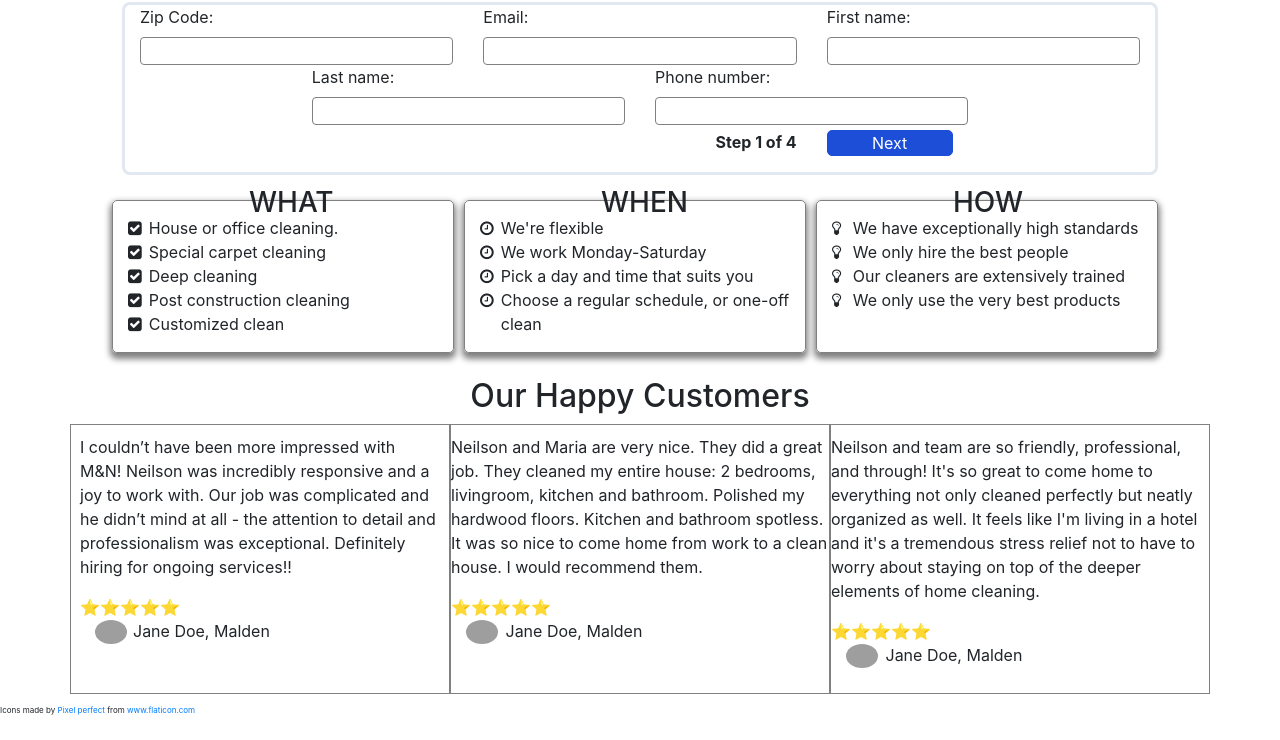
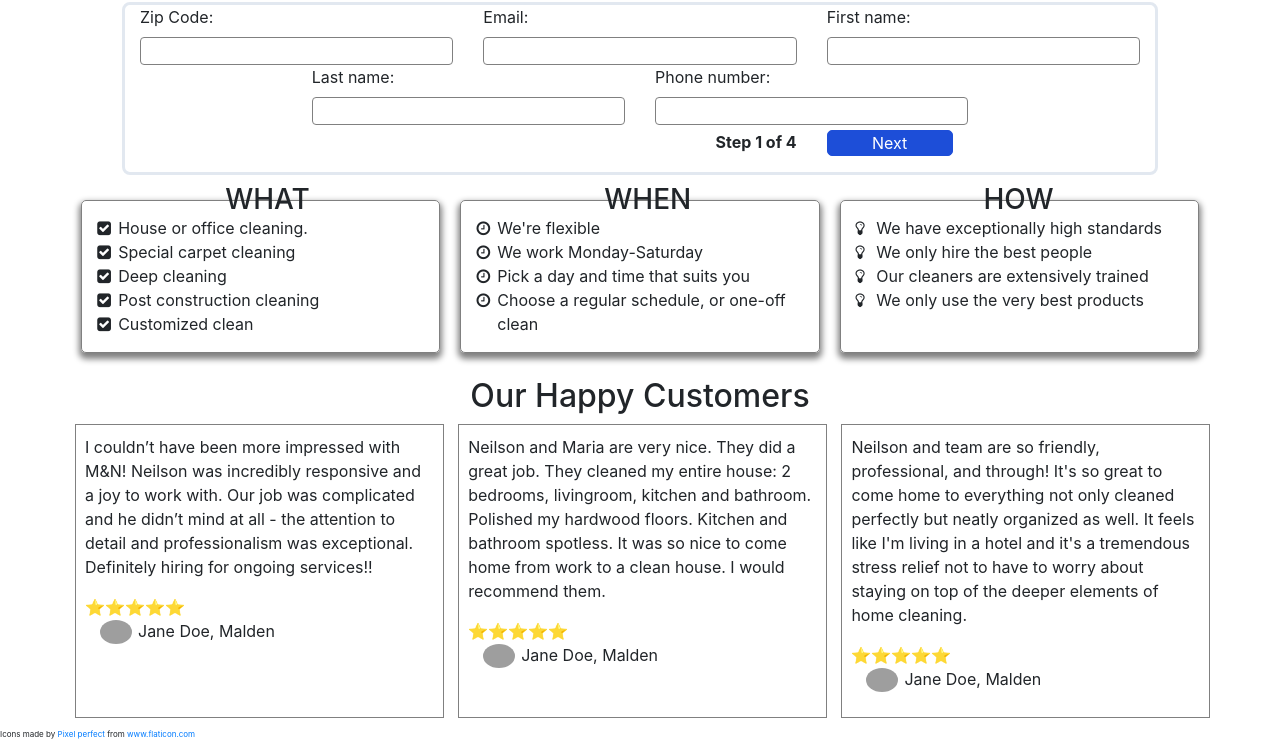
Before and after one commit to barksanto/mncleaning, a plain HTML site: page index.html in a window 1280 px wide. Shown: the part 516-1256 px from the top of the page. Before the commit the page ends 1232 px from the top, so only its background shows below. Drawn offline with nearby package versions, Linux system fonts and the light colour scheme; grey boxes are pictures that could not be loaded.

Commit message:
customer cards = responsive now

```diff
--- a/customers.css
+++ b/customers.css
@@ -11,4 +11,5 @@
 	border: 1px solid grey;
 	margin-bottom: 10px;
 	padding: 10px;
+
 }
--- a/index.html
+++ b/index.html
@@ -275,7 +275,7 @@
         </div>
 
           <div class="row justify-content-center who-what-when">
-            <div class="col-sm-11 col-md-5 col-lg-3 wwh">
+            <div class="col-sm-11 col-md-5 col-lg-4 wwh">
               <h3 class="wwh-title">WHAT</h3>
               <ul class="what">
                 <li>House or office cleaning.</li>
@@ -285,7 +285,7 @@
                 <li>Customized clean</li>
               </ul>
             </div>
-            <div class="col-sm-11 col-md-5 col-lg-3 wwh">
+            <div class="col-sm-11 col-md-5 col-lg-4 wwh">
               <h3 class="wwh-title">WHEN</h3>
               <ul class="when">
                 <li>We're flexible</li>
@@ -294,7 +294,7 @@
                 <li>Choose a regular schedule, or one-off clean</li>
               </ul>
             </div>
-            <div class="col-sm-11 col-md-6 col-lg-3 wwh">
+            <div class="col-sm-11 col-md-6 col-lg-4 wwh">
               <h3 class="wwh-title">HOW</h3>
               <ul class="how">
                 <li>We have exceptionally high standards</li>
@@ -307,7 +307,7 @@
           <div class="row justify-content-around mt-4">
             <div class="col-12">
               <h2 class="row justify-content-center">Our Happy Customers</h2>
-              <div class="row justify-content-center">
+              <div class="row justify-content-between">
                 <div class="customer-card col-sm-12 col-md-4 px-4">
                   <div class="row">
                     <p>
@@ -328,7 +328,7 @@
                     </div>
                   </div>
                 </div>
-                <div class="customer-card col-sm-12 col-md-4">
+                <div class="customer-card col-sm-12 col-md-4 px-4">
                   <div class="row">
                     <p>
                       Neilson and Maria are very nice. They did a great job. They cleaned my entire house: 2 bedrooms, livingroom, kitchen and
@@ -348,7 +348,7 @@
                     </div>
                   </div>
                 </div>
-                <div class="customer-card col-sm-12 col-md-4">
+                <div class="customer-card col-sm-12 col-md-4 px-4">
                   <div class="row">
                     <p>
                     Neilson and team are so friendly, professional, and through! It's so great to come home to everything not only cleaned
--- a/whowhen.css
+++ b/whowhen.css
@@ -3,7 +3,7 @@
 	position: absolute;
 
 	/* allows for Who What When titles to be split along the top of the box they live in */
-	top: -15px;
+	top: -18px;
 	margin-bottom: 15px;
 	left: 40%;
 }
@@ -15,7 +15,7 @@
 	margin-top: 25px;
 	box-shadow: 0px 4px 6px 2px grey;
 	margin-right: 10px;
-	min-width: 30%;
+	margin-left: 10px;
 }
 
 .wwh ul {
@@ -54,3 +54,14 @@
 .who-what-when {
 	/* width: 90vw; */
 }
+
+@media (min-width: 450px) {
+	.wwh {
+		max-width: 31.5% !important;
+	}
+
+	.customer-card {
+		max-width: 32.333333% !important;
+		margin-left: 5px !important;
+	}
+}
```
